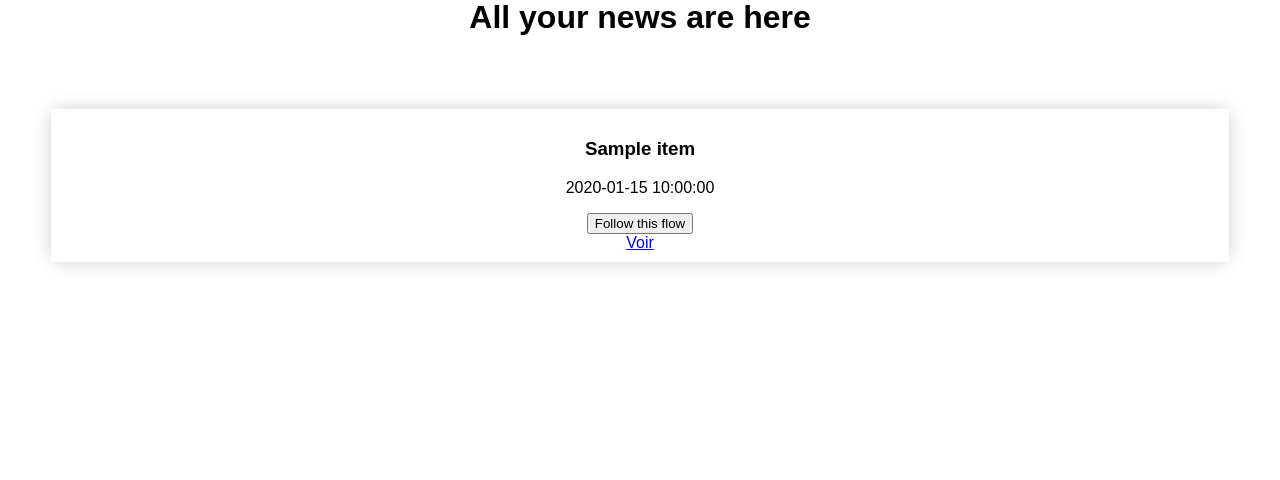
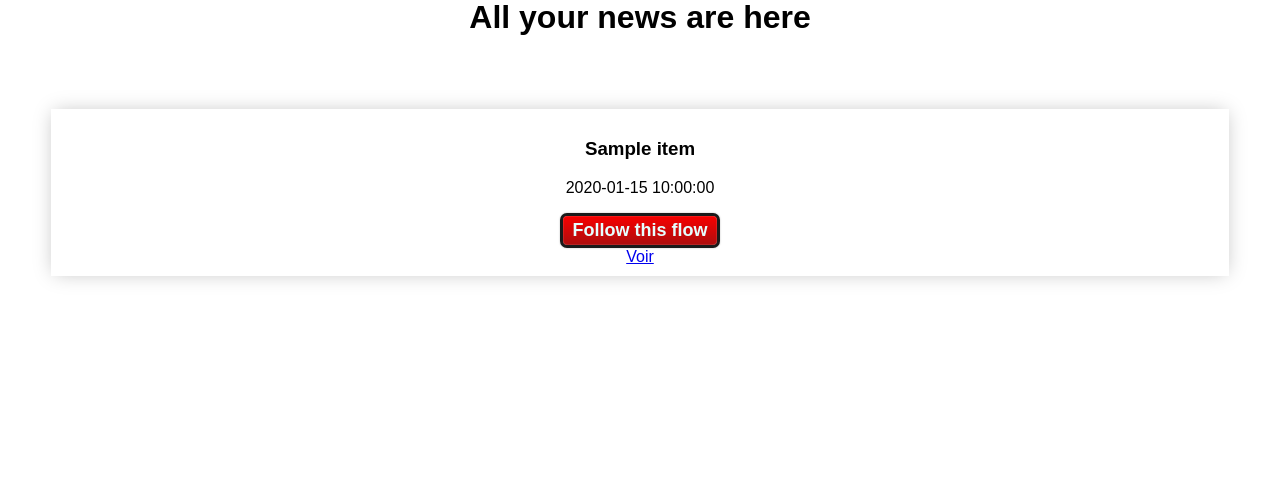
Before and after one commit to PilauXx/lecteur_de_flux, a Flask app: template templates/home.html in a window 1280 px wide. Shown: the part 132-612 px from the top of the page. Run offline with Flask 2, Linux system fonts and the light colour scheme; the template is opened without the code that fills it: most values are stand-ins (such as "Sample title", 1, 10 or a date in 2020); some libraries are stand-ins or nearby versions.

Commit message:
un commit
Premier commit 2min avant de rendre :smile:

```diff
--- a/app.py
+++ b/app.py
@@ -14,7 +14,8 @@ app.config['SECRET_KEY'] = os.urandom(12)
 
 
 #---------- Route -------------
-''' Page pricipale : affiche tout les flux '''
+
+# Page pricipale : affiche tout les flux
 @app.route('/')
 def home():
     if not session.get('logged_in'):
@@ -26,7 +27,7 @@ def home():
             liste.append(feed)
         return render_template('home.html', listfeed=liste)
 
-''' Page personnalisée : affiche uniquement les abonnements du user '''
+# Page personnalisée : affiche uniquement les abonnements du user
 @app.route('/my-news', methods=['GET', 'POST', ])
 def my_news():
     if not session.get('logged_in'):
@@ -50,7 +51,7 @@ def my_news():
                     liste.append(feed)
             return render_template('mynews.html', listfeed=liste)
 
-''' Page de connexion '''
+# Page de connexion
 @app.route('/login', methods=['POST'])
 def do_admin_login():
     for user in Users.select():
@@ -65,7 +66,7 @@ def do_admin_login():
     flash('wrong password!')
     return redirect(url_for('do_admin_login'))
 
-''' Page d'inscription '''
+# Page d'inscription
 @app.route('/SignUp', methods=['GET','POST', ])
 def signup():
     user = Users()
@@ -77,13 +78,14 @@ def signup():
         return home()
     return render_template('signup.html', form=form)
 
-''' Page de déconnexion '''
+
+# Page de déconnexion
 @app.route("/logout")
 def logout():
     session['logged_in'] = False
     return redirect(url_for('home'))
 
-''' Page d'administration : affiche les flux et permet d'ajouter un flux '''
+# Page d'administration : affiche les flux et permet d'ajouter un flux
 @app.route('/administration', methods=['GET', 'POST', ])
 def admin():
     if not session.get('logged_in'):
@@ -92,7 +94,7 @@ def admin():
         liste = []
         for news in News.select():
             feed = feedparser.parse(news.url)
-            liste.append(news)
+            liste.append(feed)
         news = News()
         form = NewsForm()
         user = Users()
--- a/static/style/base.css
+++ b/static/style/base.css
@@ -38,6 +38,23 @@ main{
     padding: 10px;
     margin: 4%;
     flex: 1 1 25%;
+}
+
+.perso-btn{
+    text-decoration:none;
+    text-align:center;
+    padding:4px 10px;
+    border:solid 3px #1a1a1a;
+    -webkit-border-radius:7px;
+    -moz-border-radius:7px;
+    border-radius: 7px;
+    font:18px Arial, Helvetica, sans-serif;
+    font-weight:bold;
+    color:#E5FFFF;
+    background-color:#f70000;
+    background-image: -webkit-linear-gradient(top, #f70000 0%, #ad0e0e 100%);
+    box-shadow:0px 0px 2px #bababa, inset 0px 0px 1px #ffffff;
+    cursor: pointer;
 }
 
 /*-----  navigation starts here  -------*/
--- a/templates/home.html
+++ b/templates/home.html
@@ -10,7 +10,7 @@
                     <p>{{ item.published}}</p>
                     <form action="/my-news" method="POST">
                         <input type="hidden" name="Feed" value="{{ feed.url }}">
-                        <input type="submit" value="Follow this flow" class="btn btn-primary btn-large btn-block">
+                        <input type="submit" value="Follow this flow" class="perso-btn">
                     </form>
                     <a href="{{ item.link  }}">Voir</a>
                 </div>
```
